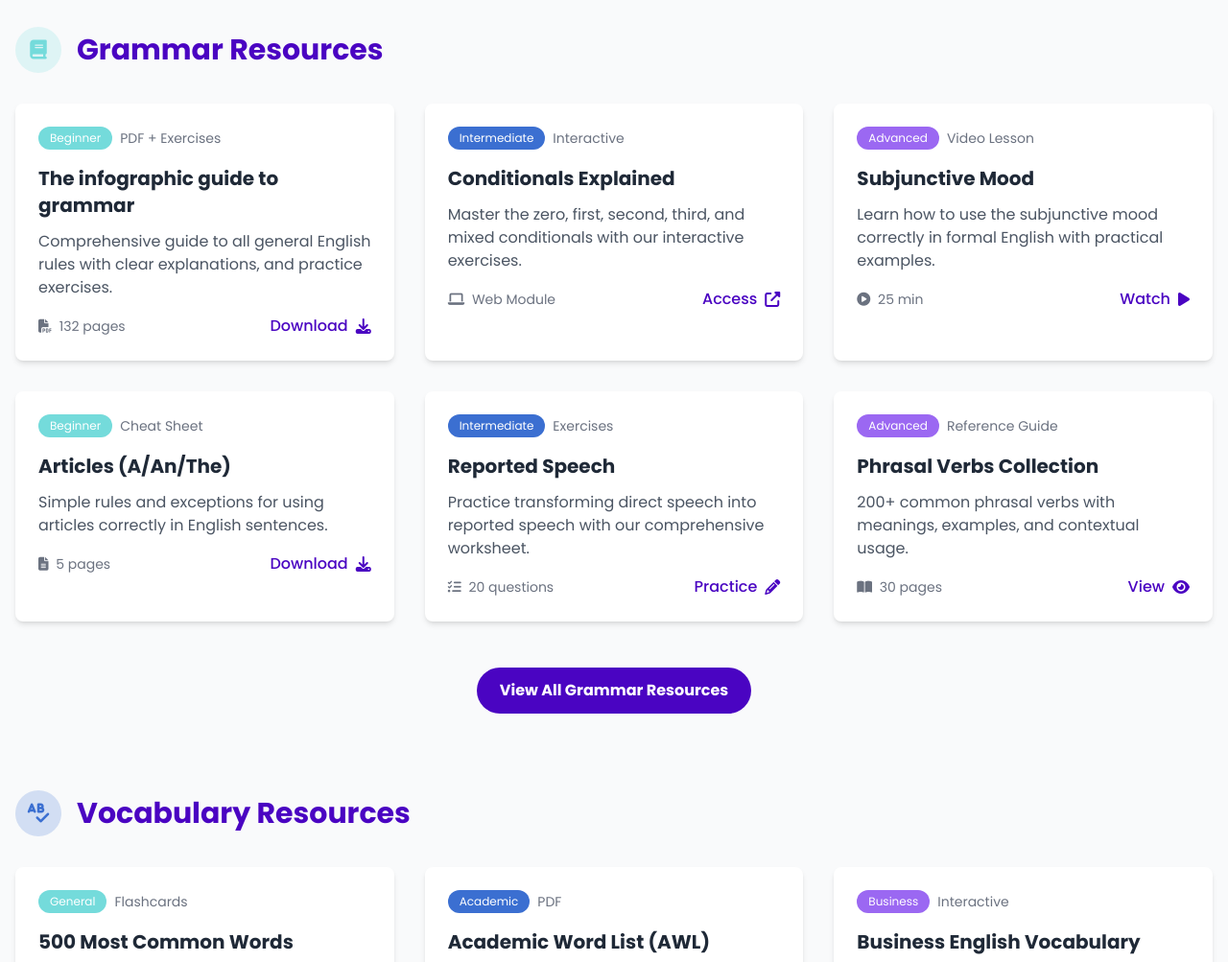
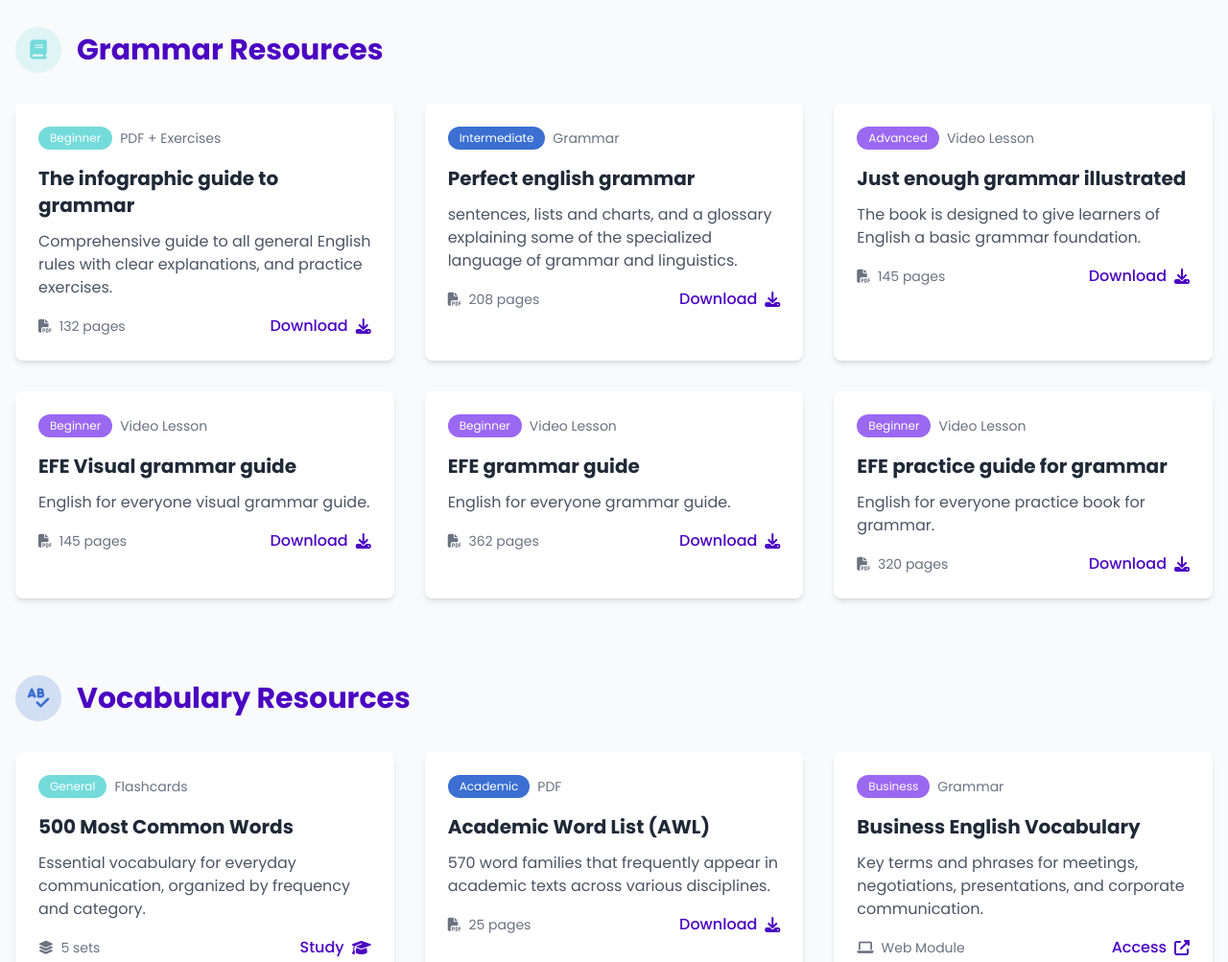
Before and after one commit to ke-wegz/ke-wegz.githu.io, a plain HTML site: page materials.html in a window 1280 px wide. Shown: the part 420-1423 px from the top of the page at 96% size. Drawn offline with nearby package versions, Linux system fonts and the light colour scheme.

Commit message:
Add files via upload

```diff
--- a/materials.html
+++ b/materials.html
@@ -2,6 +2,7 @@
 <html lang="en" class="scroll-smooth">
 <head>
     <meta charset="UTF-8">
+    <link rel="icon" href="img/favicon.ico" type="image/favicon.ico-icon">
     <meta name="viewport" content="width=device-width, initial-scale=1.0">
     <title data-i18n="title_materials">Learning Materials | AHU English Club</title>
     <script src="https://cdn.tailwindcss.com"></script>
@@ -357,11 +358,11 @@
                             <span class="bg-primary text-white text-xs px-3 py-1 rounded-full" data-i18n="beginner">Beginner</span>
                             <span class="text-gray-500 dark:text-gray-400 text-sm ml-2" data-i18n="pdf_exercises">PDF + Exercises</span>
                         </div>
-                        <h3 class="text-xl font-bold mb-3" data-i18n="grammar1_title">English Tenses Masterclass</h3>
+                        <h3 class="text-xl font-bold mb-3" data-i18n="grammar1_title"></h3>
                         <p class="text-gray-600 dark:text-gray-300 mb-4" data-i18n="grammar1_desc">Comprehensive guide to all 12 English tenses with clear explanations, timelines, and practice exercises.</p>
                         <div class="flex justify-between items-center">
                             <span class="text-sm text-gray-500 dark:text-gray-400"><i class="fas fa-file-pdf mr-1"></i> <span data-i18n="grammar1_pages">15 pages</span></span>
-                            <a href="#" class="text-accent dark:text-purple font-medium hover:underline flex items-center">
+                            <a href="https://drive.google.com/uc?export=download&id=1uq41gcBm4LyBAiJz7DTS5pfTxDTUMkzG" target="A" class="text-accent dark:text-purple font-medium hover:underline flex items-center">
                                 <span data-i18n="download">Download</span> <i class="fas fa-download ml-2"></i>
                             </a>
                         </div>
@@ -378,9 +379,9 @@
                         <h3 class="text-xl font-bold mb-3" data-i18n="grammar2_title">Conditionals Explained</h3>
                         <p class="text-gray-600 dark:text-gray-300 mb-4" data-i18n="grammar2_desc">Master the zero, first, second, third, and mixed conditionals with our interactive exercises.</p>
                         <div class="flex justify-between items-center">
-                            <span class="text-sm text-gray-500 dark:text-gray-400"><i class="fas fa-laptop mr-1"></i> <span data-i18n="web_module">Web Module</span></span>
-                            <a href="#" class="text-accent dark:text-purple font-medium hover:underline flex items-center">
-                                <span data-i18n="access">Access</span> <i class="fas fa-external-link-alt ml-2"></i>
+                            <span class="text-sm text-gray-500 dark:text-gray-400"><i class="fas fa-file-pdf mr-1"></i> <span data-i18n="grammar2_pages">Web Module</span></span>
+                            <a href="https://drive.google.com/uc?export=download&id=180HqxeNkhyeWUyK4B_De2XDdRIScCWfb" target="A" class="text-accent dark:text-purple font-medium hover:underline flex items-center">
+                                <span data-i18n="download">Download</span> <i class="fas fa-download ml-2"></i>
                             </a>
                         </div>
                     </div>
@@ -396,9 +397,9 @@
                         <h3 class="text-xl font-bold mb-3" data-i18n="grammar3_title">Subjunctive Mood</h3>
                         <p class="text-gray-600 dark:text-gray-300 mb-4" data-i18n="grammar3_desc">Learn how to use the subjunctive mood correctly in formal English with practical examples.</p>
                         <div class="flex justify-between items-center">
-                            <span class="text-sm text-gray-500 dark:text-gray-400"><i class="fas fa-play-circle mr-1"></i> <span data-i18n="grammar3_duration">25 min</span></span>
-                            <a href="#" class="text-accent dark:text-purple font-medium hover:underline flex items-center">
-                                <span data-i18n="watch">Watch</span> <i class="fas fa-play ml-2"></i>
+                            <span class="text-sm text-gray-500 dark:text-gray-400"><i class="fas fa-file-pdf mr-1"></i> <span data-i18n="grammar3_pages">Web Module</span></span>
+                            <a href="https://drive.google.com/uc?export=download&id=1BmMutD1s_iQt5vpAVsLipqaotV_d4V6k" target="A" class="text-accent dark:text-purple font-medium hover:underline flex items-center">
+                                <span data-i18n="download">Download</span> <i class="fas fa-download ml-2"></i>
                             </a>
                         </div>
                     </div>
@@ -408,14 +409,14 @@
                 <div class="bg-white dark:bg-card-dark rounded-lg overflow-hidden shadow-md transition-all duration-300 card-hover">
                     <div class="p-6">
                         <div class="flex items-center mb-4">
-                            <span class="bg-primary text-white text-xs px-3 py-1 rounded-full" data-i18n="beginner">Beginner</span>
-                            <span class="text-gray-500 dark:text-gray-400 text-sm ml-2" data-i18n="cheat_sheet">Cheat Sheet</span>
+                            <span class="bg-purple text-white text-xs px-3 py-1 rounded-full" data-i18n="beginner">Advanced</span>
+                            <span class="text-gray-500 dark:text-gray-400 text-sm ml-2" data-i18n="video_lesson">Video Lesson</span>
                         </div>
-                        <h3 class="text-xl font-bold mb-3" data-i18n="grammar4_title">Articles (A/An/The)</h3>
-                        <p class="text-gray-600 dark:text-gray-300 mb-4" data-i18n="grammar4_desc">Simple rules and exceptions for using articles correctly in English sentences.</p>
+                        <h3 class="text-xl font-bold mb-3" data-i18n="grammar4_title">Subjunctive Mood</h3>
+                        <p class="text-gray-600 dark:text-gray-300 mb-4" data-i18n="grammar4_desc">Learn how to use the subjunctive mood correctly in formal English with practical examples.</p>
                         <div class="flex justify-between items-center">
-                            <span class="text-sm text-gray-500 dark:text-gray-400"><i class="fas fa-file-alt mr-1"></i> <span data-i18n="grammar4_pages">5 pages</span></span>
-                            <a href="#" class="text-accent dark:text-purple font-medium hover:underline flex items-center">
+                            <span class="text-sm text-gray-500 dark:text-gray-400"><i class="fas fa-file-pdf mr-1"></i> <span data-i18n="grammar4_pages">Web Module</span></span>
+                            <a href="https://drive.google.com/uc?export=download&id=1hdvSVItxsW23NL_fRkz2u1QWX65tKMMU" target="A" class="text-accent dark:text-purple font-medium hover:underline flex items-center">
                                 <span data-i18n="download">Download</span> <i class="fas fa-download ml-2"></i>
                             </a>
                         </div>
@@ -426,15 +427,15 @@
                 <div class="bg-white dark:bg-card-dark rounded-lg overflow-hidden shadow-md transition-all duration-300 card-hover">
                     <div class="p-6">
                         <div class="flex items-center mb-4">
-                            <span class="bg-secondary text-white text-xs px-3 py-1 rounded-full" data-i18n="intermediate">Intermediate</span>
-                            <span class="text-gray-500 dark:text-gray-400 text-sm ml-2" data-i18n="exercises">Exercises</span>
+                            <span class="bg-purple text-white text-xs px-3 py-1 rounded-full" data-i18n="beginner">Advanced</span>
+                            <span class="text-gray-500 dark:text-gray-400 text-sm ml-2" data-i18n="video_lesson">Video Lesson</span>
                         </div>
-                        <h3 class="text-xl font-bold mb-3" data-i18n="grammar5_title">Reported Speech</h3>
-                        <p class="text-gray-600 dark:text-gray-300 mb-4" data-i18n="grammar5_desc">Practice transforming direct speech into reported speech with our comprehensive worksheet.</p>
+                        <h3 class="text-xl font-bold mb-3" data-i18n="grammar5_title">Subjunctive Mood</h3>
+                        <p class="text-gray-600 dark:text-gray-300 mb-4" data-i18n="grammar5_desc">Learn how to use the subjunctive mood correctly in formal English with practical examples.</p>
                         <div class="flex justify-between items-center">
-                            <span class="text-sm text-gray-500 dark:text-gray-400"><i class="fas fa-tasks mr-1"></i> <span data-i18n="grammar5_questions">20 questions</span></span>
-                            <a href="#" class="text-accent dark:text-purple font-medium hover:underline flex items-center">
-                                <span data-i18n="practice">Practice</span> <i class="fas fa-pencil-alt ml-2"></i>
+                            <span class="text-sm text-gray-500 dark:text-gray-400"><i class="fas fa-file-pdf mr-1"></i> <span data-i18n="grammar5_pages">Web Module</span></span>
+                            <a href="https://drive.google.com/uc?export=download&id=15vMpRRwjP-QoseclKGjS43ft7xnhJCCL" target="A" class="text-accent dark:text-purple font-medium hover:underline flex items-center">
+                                <span data-i18n="download">Download</span> <i class="fas fa-download ml-2"></i>
                             </a>
                         </div>
                     </div>
@@ -444,24 +445,19 @@
                 <div class="bg-white dark:bg-card-dark rounded-lg overflow-hidden shadow-md transition-all duration-300 card-hover">
                     <div class="p-6">
                         <div class="flex items-center mb-4">
-                            <span class="bg-purple text-white text-xs px-3 py-1 rounded-full" data-i18n="advanced">Advanced</span>
-                            <span class="text-gray-500 dark:text-gray-400 text-sm ml-2" data-i18n="reference_guide">Reference Guide</span>
+                            <span class="bg-purple text-white text-xs px-3 py-1 rounded-full" data-i18n="beginner">Advanced</span>
+                            <span class="text-gray-500 dark:text-gray-400 text-sm ml-2" data-i18n="video_lesson">Video Lesson</span>
                         </div>
-                        <h3 class="text-xl font-bold mb-3" data-i18n="grammar6_title">Phrasal Verbs Collection</h3>
-                        <p class="text-gray-600 dark:text-gray-300 mb-4" data-i18n="grammar6_desc">200+ common phrasal verbs with meanings, examples, and contextual usage.</p>
+                        <h3 class="text-xl font-bold mb-3" data-i18n="grammar6_title">Subjunctive Mood</h3>
+                        <p class="text-gray-600 dark:text-gray-300 mb-4" data-i18n="grammar6_desc">Learn how to use the subjunctive mood correctly in formal English with practical examples.</p>
                         <div class="flex justify-between items-center">
-                            <span class="text-sm text-gray-500 dark:text-gray-400"><i class="fas fa-book-open mr-1"></i> <span data-i18n="grammar6_pages">30 pages</span></span>
-                            <a href="#" class="text-accent dark:text-purple font-medium hover:underline flex items-center">
-                                <span data-i18n="view">View</span> <i class="fas fa-eye ml-2"></i>
+                            <span class="text-sm text-gray-500 dark:text-gray-400"><i class="fas fa-file-pdf mr-1"></i> <span data-i18n="grammar6_pages">Web Module</span></span>
+                            <a href="https://drive.google.com/uc?export=download&id=1TjX8bpAmTzgrbwKxmH-mtw0Yz-avLE1H" target="A" class="text-accent dark:text-purple font-medium hover:underline flex items-center">
+                                <span data-i18n="download">Download</span> <i class="fas fa-download ml-2"></i>
                             </a>
                         </div>
                     </div>
                 </div>
-            </div>
-
-            <div class="text-center mt-12">
-                <a href="#" class="inline-block bg-accent hover:bg-darkpurple text-white font-bold py-3 px-6 rounded-full transition duration-300" data-i18n="view_all_grammar">View All Grammar Resources</a>
-            </div>
         </section>
 
         <!-- Vocabulary Section -->
@@ -830,29 +826,30 @@
                 "download": "Download",
                 "intermediate": "Intermediate",
                 "interactive": "Interactive",
-                "grammar2_title": "Conditionals Explained",
-                "grammar2_desc": "Master the zero, first, second, third, and mixed conditionals with our interactive exercises.",
-                "web_module": "Web Module",
+                "interactive": "Grammar",
+                "grammar2_title": "Perfect english grammar",
+                "grammar2_desc": "sentences, lists and charts, and a glossary explaining some of the specialized language of grammar and linguistics.",
+                "grammar2_pages": "208 pages",
+                "grammar4_title": "EFE Visual grammar guide",
+                "grammar4_desc": "English for everyone visual grammar guide.",
+                "grammar4_pages": "145 pages",
+                "grammar5_title": "EFE grammar guide",
+                "grammar5_desc": "English for everyone grammar guide.",
+                "grammar5_pages": "362 pages",
+                "grammar6_title": "EFE practice guide for grammar",
+                "grammar6_desc": "English for everyone practice book for grammar.",
+                "grammar6_pages": "320 pages",
                 "access": "Access",
                 "advanced": "Advanced",
                 "video_lesson": "Video Lesson",
-                "grammar3_title": "Subjunctive Mood",
-                "grammar3_desc": "Learn how to use the subjunctive mood correctly in formal English with practical examples.",
-                "grammar3_duration": "25 min",
+                "grammar3_title": "Just enough grammar illustrated",
+                "grammar3_desc": "The book is designed to give learners of English a basic grammar foundation.",
+                "grammar3_pages": "145 pages",
                 "watch": "Watch",
                 "cheat_sheet": "Cheat Sheet",
-                "grammar4_title": "Articles (A/An/The)",
-                "grammar4_desc": "Simple rules and exceptions for using articles correctly in English sentences.",
-                "grammar4_pages": "5 pages",
                 "exercises": "Exercises",
-                "grammar5_title": "Reported Speech",
-                "grammar5_desc": "Practice transforming direct speech into reported speech with our comprehensive worksheet.",
-                "grammar5_questions": "20 questions",
                 "practice": "Practice",
                 "reference_guide": "Reference Guide",
-                "grammar6_title": "Phrasal Verbs Collection",
-                "grammar6_desc": "200+ common phrasal verbs with meanings, examples, and contextual usage.",
-                "grammar6_pages": "30 pages",
                 "view": "View",
                 "view_all_grammar": "View All Grammar Resources",
                 "vocabulary_resources": "Vocabulary Resources",
```
Also changed, not shown: index.html (+10 -27 lines), Extra code.txt (added), 1 other file.
